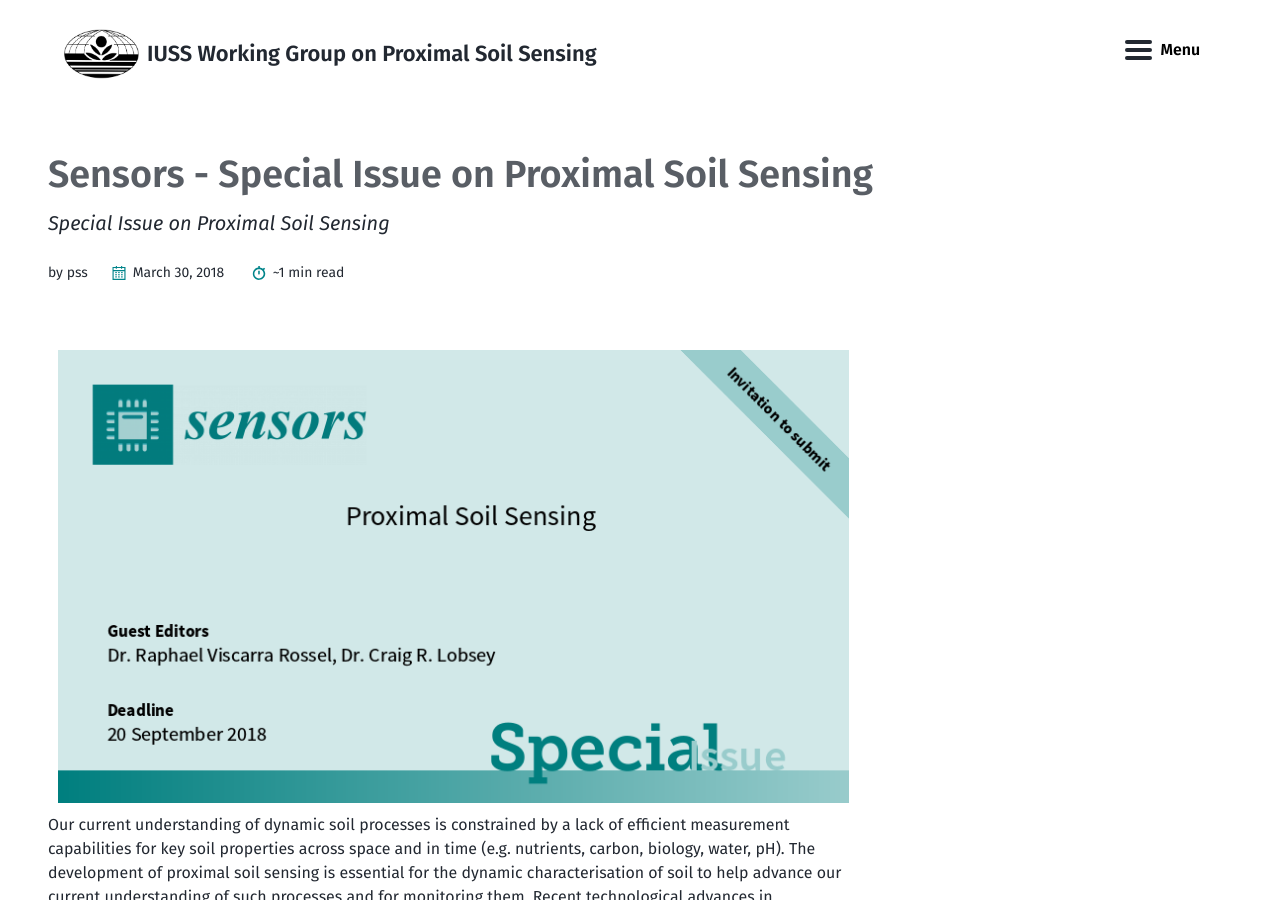
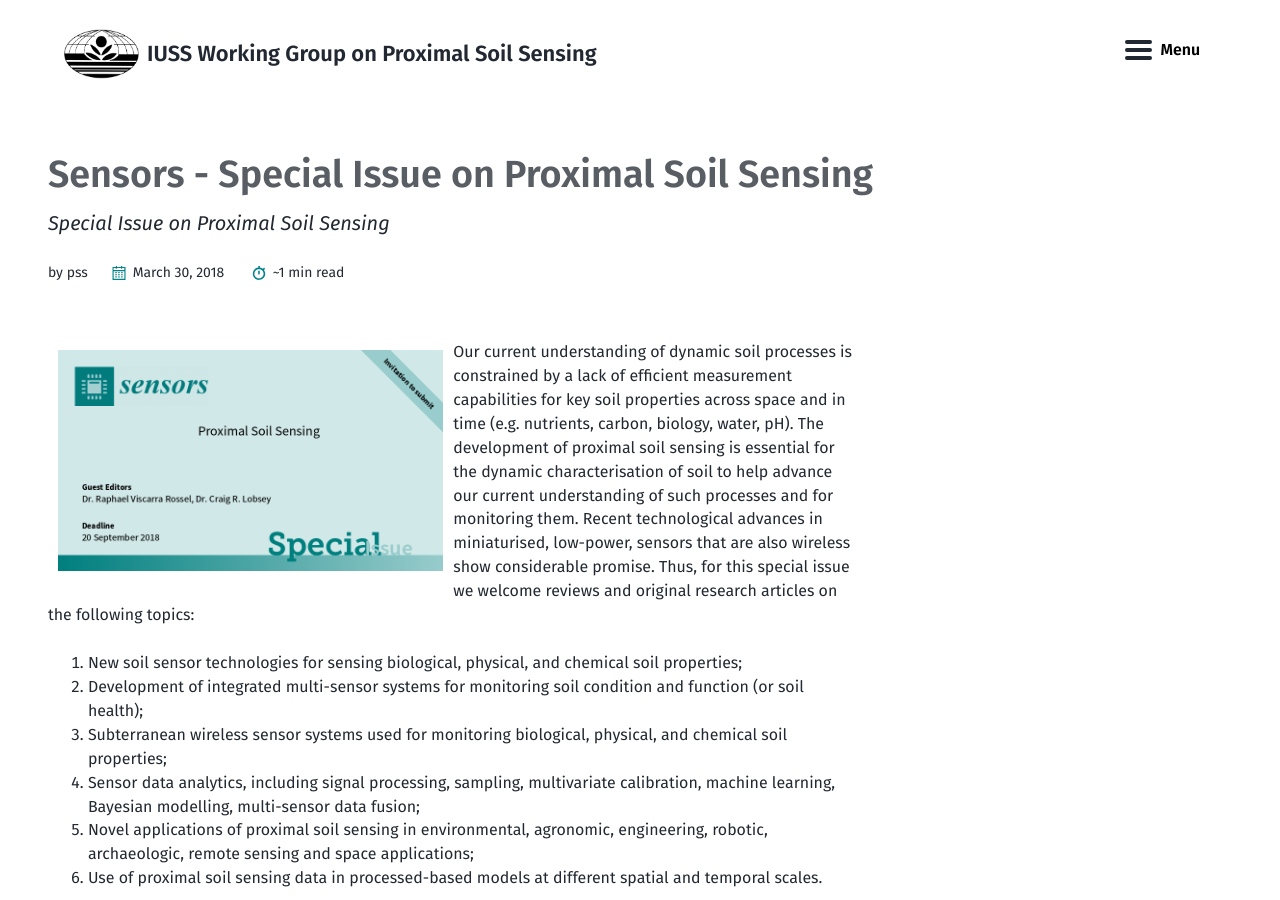
Before and after one commit to proximalsoilsensing/proximalsoilsensing.github.io, a Jekyll site: the page built from _posts/2018-03-30-sensors_special_issue.md, in a window 1280 px wide and 900 px high. Built offline with Jekyll 4.4.1, drawn with Linux system fonts in a browser that asks for light colours.

Commit message:
Update 2018-03-30-sensors_special_issue.md

```diff
--- a/_posts/2018-03-30-sensors_special_issue.md
+++ b/_posts/2018-03-30-sensors_special_issue.md
@@ -13,7 +13,7 @@ elements:
 last_modified_at: 2018-03-30T10:55:59-05:00
 ---
 
-<img style="float: left; padding: 10px 10px 10px 10px;" src="/assets/images/Proximal_Soil_Sensing-Banner.png">
+<img height="50%" width="50%" style="float: left; padding: 10px 10px 10px 10px;" src="/assets/images/Proximal_Soil_Sensing-Banner.png">
 
 Our current understanding of dynamic soil processes is constrained by a lack of efficient measurement capabilities for key soil properties across space and in time (e.g. nutrients, carbon, biology, water, pH). The development of proximal soil sensing is essential for the dynamic characterisation of soil to help advance our current understanding of such processes and for monitoring them. Recent technological advances in miniaturised, low-power, sensors that are also wireless show considerable promise. Thus, for this special issue we welcome reviews and original research articles on the following topics:
 1.	New soil sensor technologies for sensing biological, physical, and chemical soil properties;
```
